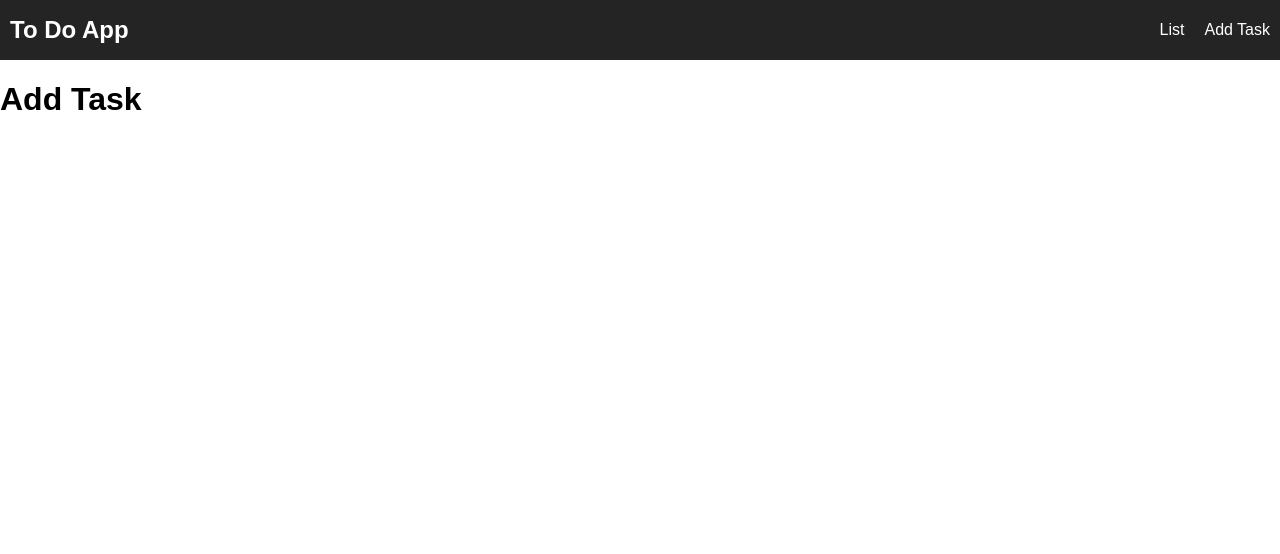
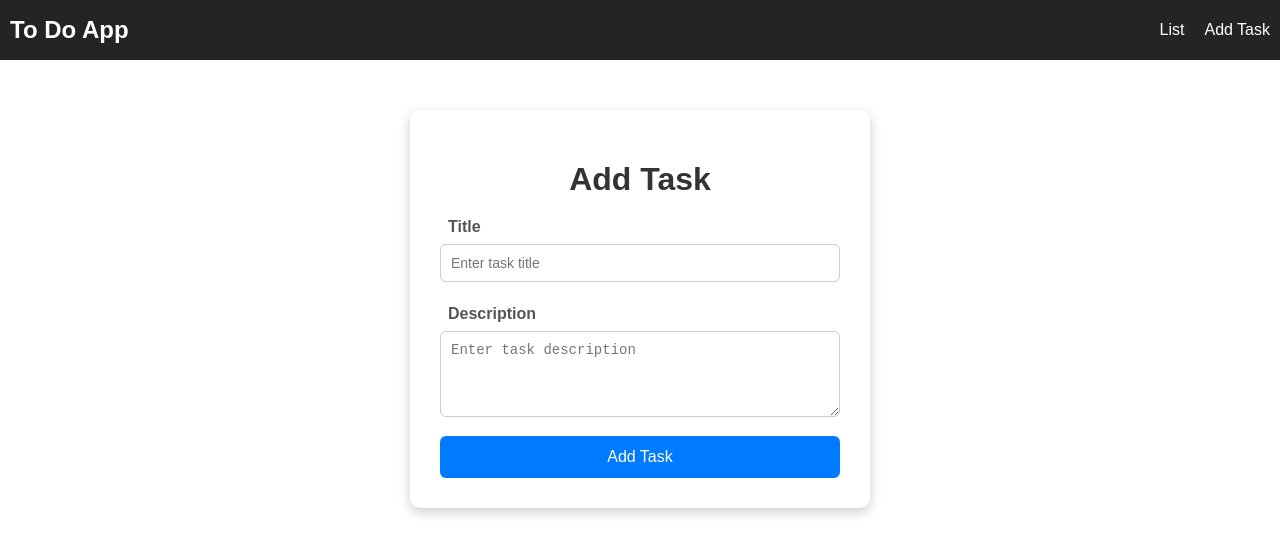
Before and after one commit to MJ33T/MERN-2025, a React app in the folder Frontend/: page /add in a window 1280 px wide. Shown: the top 554 px of the page. Built offline with nearby package versions, Linux system fonts and the light colour scheme; the HTML template or start-up script is replaced by a standard one.

Commit message:
design Add task form page

```diff
--- a/Frontend/src/App.jsx
+++ b/Frontend/src/App.jsx
@@ -1,4 +1,5 @@
 import { Route, Routes } from "react-router-dom";
+import AddTask from "./components/AddTask";
 import NavBar from "./components/NavBar";
 import "./style/App.css";
 
@@ -8,7 +9,7 @@ function App() {
       <NavBar />
       <Routes>
         <Route path="/" element={<h1>Task List</h1>} />
-        <Route path="/add" element={<h1>Add Task</h1>} />
+        <Route path="/add" element={<AddTask />} />
       </Routes>
     </>
   );
--- /dev/null
+++ b/Frontend/src/components/AddTask.jsx
@@ -0,0 +1,19 @@
+import "../style/addtask.css";
+export default function AddTask() {
+  return (
+    <div className="container">
+      <h1>Add Task</h1>
+      <form action="">
+        <label htmlFor="">Title</label>
+        <input type="text" name="title" placeholder="Enter task title" />
+        <label htmlFor="">Description</label>
+        <textarea
+          rows={4}
+          name="description"
+          placeholder="Enter task description"
+        ></textarea>
+        <button type="submit">Add Task</button>
+      </form>
+    </div>
+  );
+}
--- /dev/null
+++ b/Frontend/src/style/addtask.css
@@ -0,0 +1,47 @@
+.container {
+  max-width: 400px;
+  margin: 50px auto;
+  border-radius: 10px;
+  padding: 30px;
+  background-color: #fff;
+  box-shadow: 0 4px 12px rgba(0, 0, 0, 0.2);
+}
+
+label {
+  font-weight: 600;
+  display: block;
+  color: #555;
+  margin: 8px;
+}
+
+h1 {
+  text-align: center;
+  color: #333;
+  margin-bottom: 20px;
+}
+
+input,
+textarea {
+  width: 100%;
+  padding: 10px;
+  margin-bottom: 15px;
+  border: 1px solid #ccc;
+  border-radius: 6px;
+  font-size: 14px;
+  box-sizing: border-box;
+}
+button{
+    width: 100%;
+    padding: 12px;
+    background-color: #007bff;
+    color: #fff;
+    border: none;
+    border-radius: 6px;
+    cursor: pointer;
+    font-size: 16px;
+
+}
+
+button:hover {
+    background-color: #0056b3;
+}
```
